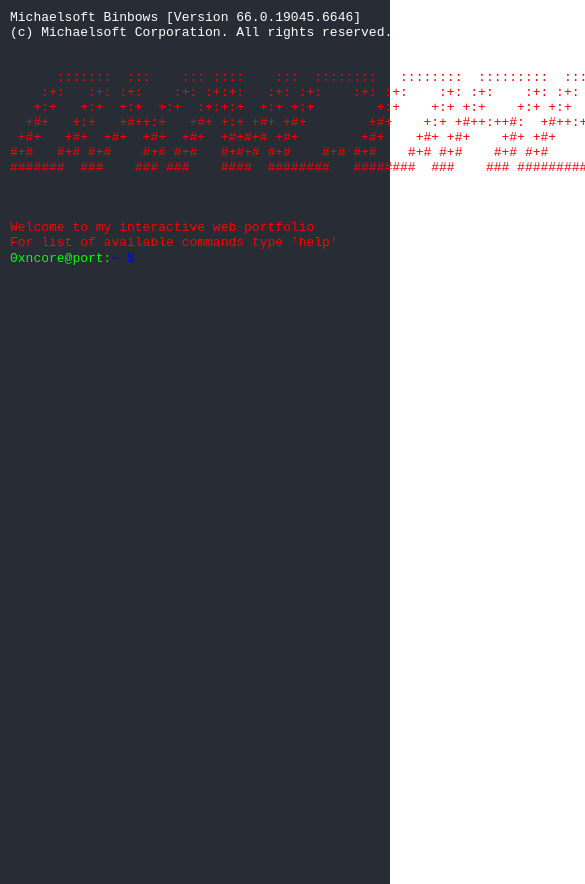
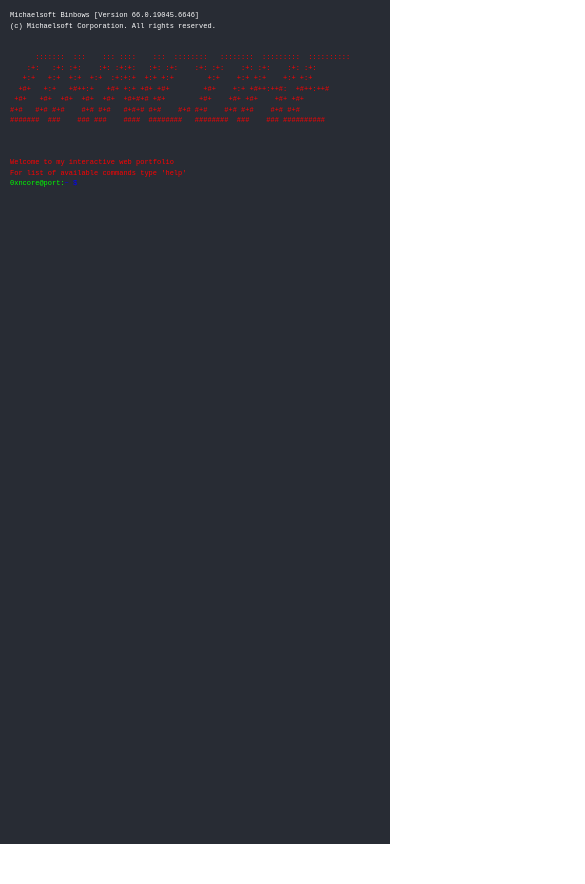
Before and after one commit to FullmetalNeverCore/TerminalPortfolio, a React (Create React App) app: page / in a window 390 px wide. Shown: the top 884 px of the page, 585 px wide, since content can reach past the window. After the commit the page ends 844 px from the top, so only its background shows below. Built offline with nearby package versions, Linux system fonts and the light colour scheme.

Commit message:
Responsiveness

```diff
--- a/package.json
+++ b/package.json
@@ -10,6 +10,7 @@
     "@types/node": "^16.18.94",
     "@types/react": "^18.2.74",
     "@types/react-dom": "^18.2.24",
+    "bootstrap": "^5.3.3",
     "react": "^18.2.0",
     "react-dom": "^18.2.0",
     "react-helmet": "^6.1.0",
@@ -44,6 +45,9 @@
   "devDependencies": {
     "@babel/plugin-proposal-private-property-in-object": "^7.21.11",
     "@babel/plugin-transform-private-property-in-object": "^7.24.1",
-    "@types/react-helmet": "^6.1.11"
+    "@types/react-helmet": "^6.1.11",
+    "autoprefixer": "^10.4.19",
+    "postcss": "^8.4.38",
+    "tailwindcss": "^3.4.3"
   }
 }
--- /dev/null
+++ b/postcss.config.js
@@ -0,0 +1,6 @@
+module.exports = {
+  plugins: {
+    tailwindcss: {},
+    autoprefixer: {},
+  },
+}
--- a/src/Terminal.tsx
+++ b/src/Terminal.tsx
@@ -2,6 +2,7 @@
 import Typewriter from './TypeWriter';
 import './styles/styles.css'
 import {coms,projects} from './Commands';
+import 'bootstrap/dist/css/bootstrap.min.css';
 import * as Interfcs from "./interfcs";
 
 
--- a/src/TypeWriter.tsx
+++ b/src/TypeWriter.tsx
@@ -13,7 +13,7 @@
 
 
 
-  const Typewriter: React.FC<TypewriterProps> = ({ segments, speed = 5,link = ""}) => {
+const Typewriter: React.FC<TypewriterProps> = ({ segments, speed = 5,link = ""}) => {
     const [displayIndex, setDisplayIndex] = useState(0);
 
     const totalChars = useMemo(() => segments.reduce((acc, segment) => acc + segment.text.length, 0), [segments]);
@@ -59,7 +59,7 @@
     }
     else{
       textnolink = (
-        <div className="typewriterText" style={{ fontFamily: 'monospace', color: 'limegreen' }}>
+        <div className="typewriterText text-sm" style={{ fontFamily: 'monospace', color: 'limegreen'}}>
           {displayedText}
         </div>
       );
--- a/src/styles/styles.css
+++ b/src/styles/styles.css
@@ -1,3 +1,7 @@
+@tailwind base;
+@tailwind components;
+@tailwind utilities;
+
 
 .terminal {
   background-color: #282c34;
@@ -10,16 +14,9 @@
   color: white;
 }
 
-.terminal {
-  background-color: #282c34;
-  display: flex;
-  flex-direction: column;
-  align-items: center;
-  justify-content: center;
-  font-size: 50px;
-  color: white;
-  padding: 20px;
-}
+
+
+
 
 .input-prefix {
   display: flex;
@@ -54,7 +51,8 @@
 
 .input-field {
   background-color: transparent;
-  border: none;
+  width: 100%;
+  border: white;
   color: inherit;
   font-size: medium;
   outline: none;
@@ -62,11 +60,20 @@
 
 .typewriterText {
   font-family: 'monospace';
-  font-size: medium;
   color: rgb(255, 255, 255);
   white-space: pre;
   cursor: blink;
   animation: blinkCursor 0.75s steps(1) infinite;
+}
+
+
+@media (max-width: 900px) {
+  .typewriterText {
+    font-size: 7px;
+  }
+  .input-field {
+    font-size: 7px;
+  }
 }
 
 
--- /dev/null
+++ b/tailwind.config.js
@@ -0,0 +1,8 @@
+/** @type {import('tailwindcss').Config} */
+module.exports = {
+  content: [],
+  theme: {
+    extend: {},
+  },
+  plugins: [],
+}
```
Also changed, not shown: 1 other file (tests, documents, lock files or other folders).
